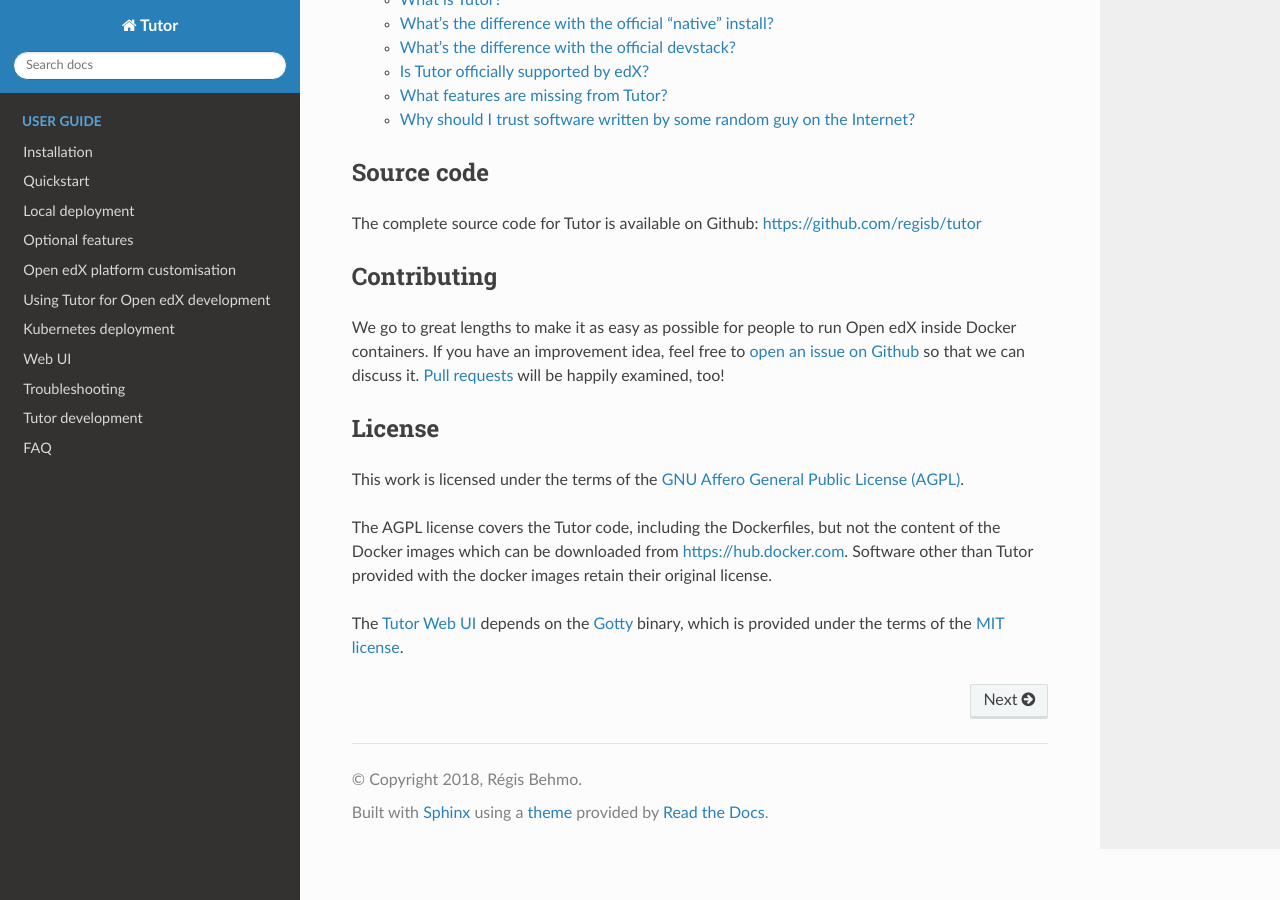
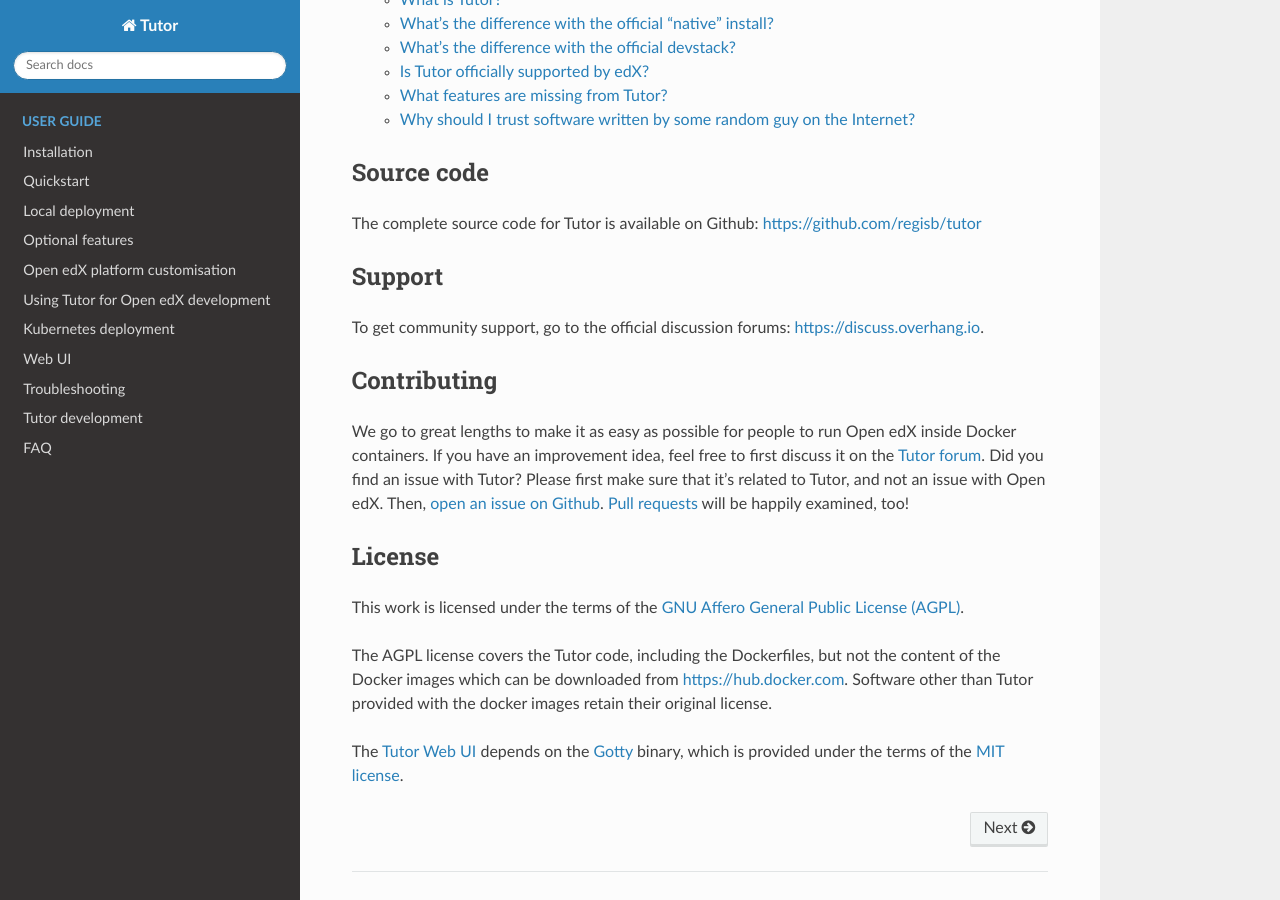
Before and after one commit to overhangio/tutor, a Sphinx documentation site: the page built from docs/index.rst, in a window 1280 px wide and 900 px high, scrolled down 3165 px. Built offline with Sphinx 7.4.7 and the Read the Docs theme 2.0.0, drawn with Linux system fonts in a browser that asks for light colours.

Commit message:
Add links to tutor forums

```diff
--- a/docs/index.rst
+++ b/docs/index.rst
@@ -60,10 +60,15 @@
 
 The complete source code for Tutor is available on Github: https://github.com/regisb/tutor
 
+Support
+-------
+
+To get community support, go to the official discussion forums: https://discuss.overhang.io.
+
 Contributing
 ------------
 
-We go to great lengths to make it as easy as possible for people to run Open edX inside Docker containers. If you have an improvement idea, feel free to `open an issue on Github <https://github.com/regisb/tutor/issues/new>`_ so that we can discuss it. `Pull requests <https://github.com/regisb/tutor/pulls>`_ will be happily examined, too!
+We go to great lengths to make it as easy as possible for people to run Open edX inside Docker containers. If you have an improvement idea, feel free to first discuss it on the `Tutor forum <https://discuss.overhang.io>`_. Did you find an issue with Tutor? Please first make sure that it's related to Tutor, and not an issue with Open edX. Then, `open an issue on Github <https://github.com/regisb/tutor/issues/new>`_. `Pull requests <https://github.com/regisb/tutor/pulls>`_ will be happily examined, too!
 
 License
 -------
```
Also changed, not shown: README.rst (+6 -1 lines).
